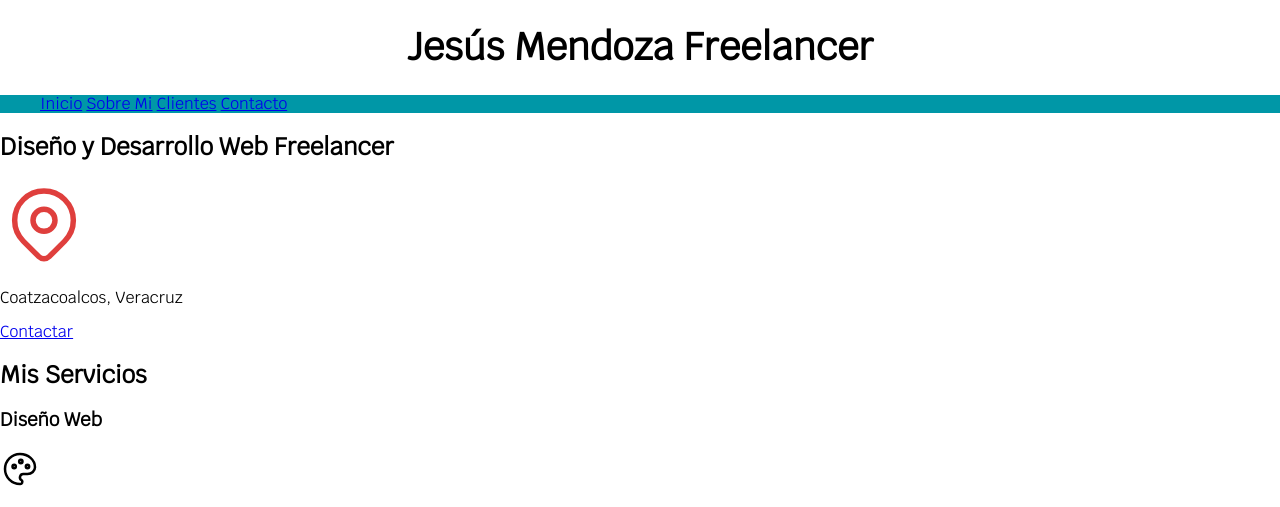
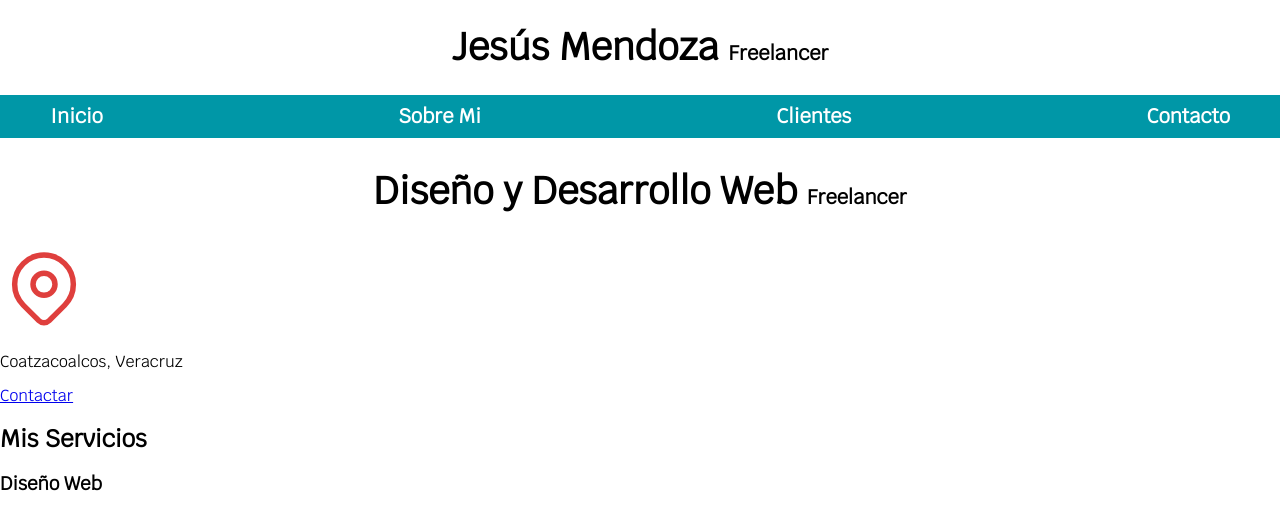
Before and after one commit to jesucaa/Curso-Desarrollo-Web, a plain HTML site: page freelancer_inicio/index.html in a window 1280 px wide. Shown: the top 507 px of the page. Drawn offline with Linux system fonts and the light colour scheme.

Commit message:
barra de navegación terminada

```diff
--- a/freelancer_inicio/css/style.css
+++ b/freelancer_inicio/css/style.css
@@ -20,12 +20,12 @@ body {
     font-size: var(--fuente-principal); /* 1rem = 10px */
 }
 
-.titulo span {
+.title span {
     font-size: 2rem;
 }
 
 .contenedor {
-    width: 120rem;
+    max-width: 120rem; /*toma estos pixeles como máximo y solamente si hay ese espacio disponible, si no toma el 100% que tiene por default cualquier div*/
     /* centrar el contenedor - En lugar de poner las cuatro propiedades, podemos poner margin: 0 auto; */
     margin-top: 0;
     margin-right: auto;
@@ -38,5 +38,33 @@ body {
 }
 
 .navegacion-principal {
+    display: flex;
+    flex-direction: column;
+}
+
+@media (min-width: 480px) { /* teléfono */
+    .navegacion-principal {
+        flex-direction: row;
+        justify-content: space-between; /* trabaja horizontalmente */
+    }
+}
+
+@media (min-width: 768px) { /* tablet */
 
 }
+
+.navegacion-principal a {
+    display: block;
+    text-align: center;
+    color: var(--blanco);
+    text-decoration: none;
+    font-size: 2rem;
+    font-weight: 700;
+    padding: 1rem;
+}
+
+.navegacion-principal a:hover {
+    background-color: var(--primario);
+    color: var(--oscuro);
+    font-weight: 700;
+}
--- a/freelancer_inicio/index.html
+++ b/freelancer_inicio/index.html
@@ -35,7 +35,8 @@
     sirven para introducir un nuevo contenido -->
     <section>
         <!-- Primer contenido: Información del desarrollador -->
-        <h2>Diseño y Desarrollo Web Freelancer</h2>
+        <h2 class="title">Diseño y Desarrollo Web
+            <span>Freelancer</span></h2>
 
         <!-- Icono en svg de la pág Tabler icons -->
         <svg xmlns="http://www.w3.org/2000/svg" class="icon icon-tabler icon-tabler-map-pin" width="88" height="88" viewBox="0 0 24 24" stroke-width="1.5" stroke="#DF3F3D" fill="none" stroke-linecap="round" stroke-linejoin="round">
```
Also changed, not shown: 3 other files.
